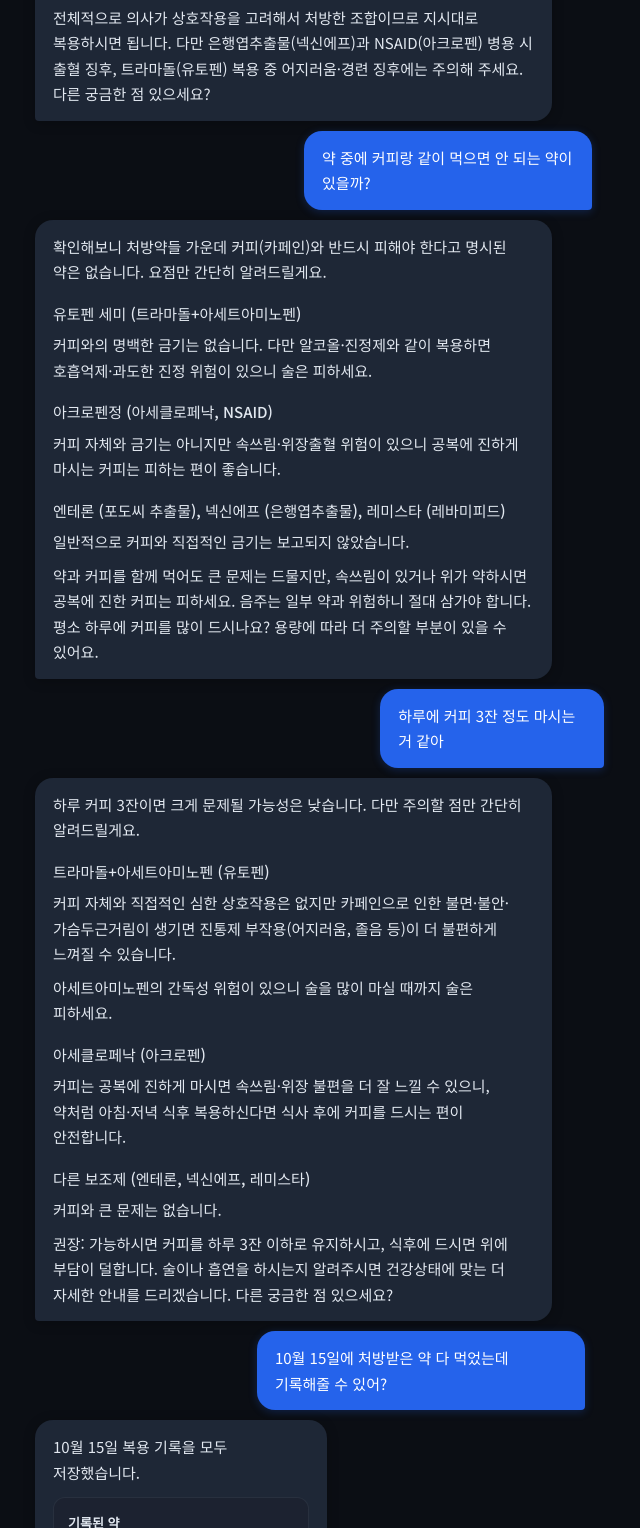
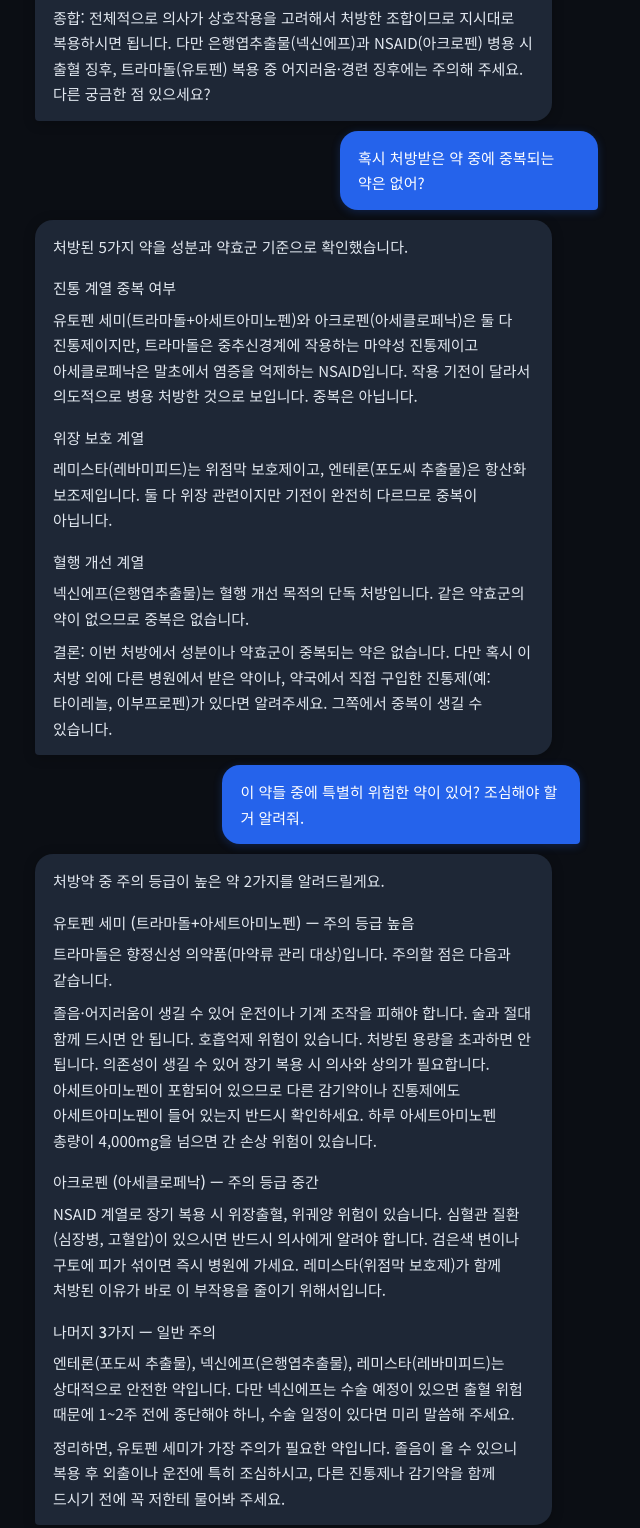
Before and after one commit to saanhong/medhelp, a plain HTML site: page index.html in a window 1280 px wide. Shown: the part 1524-3052 px from the top of the page, without its empty margins (301-941 px from the left). Drawn offline with Linux system fonts and the light colour scheme.

Commit message:
Update index.html

```diff
--- a/index.html
+++ b/index.html
@@ -392,8 +392,67 @@
           <p>항산화 보조제로, 다른 처방약과 임상적으로 의미 있는 상호작용은 보고되지 않았습니다.</p>
 
           <p>
-            전체적으로 의사가 상호작용을 고려해서 처방한 조합이므로 지시대로 복용하시면 됩니다. 다만 은행엽추출물(넥신에프)과 NSAID(아크로펜) 병용 시 출혈 징후, 트라마돌(유토펜) 복용 중 어지러움·경련 징후에는 주의해 주세요. 다른 궁금한 점 있으세요?
+            종합: 전체적으로 의사가 상호작용을 고려해서 처방한 조합이므로 지시대로 복용하시면 됩니다. 다만 은행엽추출물(넥신에프)과 NSAID(아크로펜) 병용 시 출혈 징후, 트라마돌(유토펜) 복용 중 어지러움·경련 징후에는 주의해 주세요. 다른 궁금한 점 있으세요?
           </p>
+        </div>
+      </div>
+    </div>
+
+    <!-- User message: 중복약물 -->
+    <div class="message-row user" role="article" aria-label="사용자 메시지">
+      <div>
+        <div class="bubble">
+          혹시 처방받은 약 중에 중복되는 약은 없어?
+        </div>
+      </div>
+    </div>
+
+    <!-- Bot response: 중복약물 -->
+    <div class="message-row bot" role="article" aria-label="복약도우미 응답">
+      <div>
+        <div class="bubble">
+          <p>처방된 5가지 약을 성분과 약효군 기준으로 확인했습니다.</p>
+
+          <h3>진통 계열 중복 여부</h3>
+          <p>유토펜 세미(트라마돌+아세트아미노펜)와 아크로펜(아세클로페낙)은 둘 다 진통제이지만, 트라마돌은 중추신경계에 작용하는 마약성 진통제이고 아세클로페낙은 말초에서 염증을 억제하는 NSAID입니다. 작용 기전이 달라서 의도적으로 병용 처방한 것으로 보입니다. 중복은 아닙니다.</p>
+
+          <h3>위장 보호 계열</h3>
+          <p>레미스타(레바미피드)는 위점막 보호제이고, 엔테론(포도씨 추출물)은 항산화 보조제입니다. 둘 다 위장 관련이지만 기전이 완전히 다르므로 중복이 아닙니다.</p>
+
+          <h3>혈행 개선 계열</h3>
+          <p>넥신에프(은행엽추출물)는 혈행 개선 목적의 단독 처방입니다. 같은 약효군의 약이 없으므로 중복은 없습니다.</p>
+
+          <p>결론: 이번 처방에서 성분이나 약효군이 중복되는 약은 없습니다. 다만 혹시 이 처방 외에 다른 병원에서 받은 약이나, 약국에서 직접 구입한 진통제(예: 타이레놀, 이부프로펜)가 있다면 알려주세요. 그쪽에서 중복이 생길 수 있습니다.</p>
+        </div>
+      </div>
+    </div>
+
+    <!-- User message: 위험약물 -->
+    <div class="message-row user" role="article" aria-label="사용자 메시지">
+      <div>
+        <div class="bubble">
+          이 약들 중에 특별히 위험한 약이 있어? 조심해야 할 거 알려줘.
+        </div>
+      </div>
+    </div>
+
+    <!-- Bot response: 위험약물 -->
+    <div class="message-row bot" role="article" aria-label="복약도우미 응답">
+      <div>
+        <div class="bubble">
+          <p>처방약 중 주의 등급이 높은 약 2가지를 알려드릴게요.</p>
+
+          <h3>유토펜 세미 (트라마돌+아세트아미노펜) — 주의 등급 높음</h3>
+          <p>트라마돌은 향정신성 의약품(마약류 관리 대상)입니다. 주의할 점은 다음과 같습니다.</p>
+          <p>졸음·어지러움이 생길 수 있어 운전이나 기계 조작을 피해야 합니다. 술과 절대 함께 드시면 안 됩니다. 호흡억제 위험이 있습니다. 처방된 용량을 초과하면 안 됩니다. 의존성이 생길 수 있어 장기 복용 시 의사와 상의가 필요합니다. 아세트아미노펜이 포함되어 있으므로 다른 감기약이나 진통제에도 아세트아미노펜이 들어 있는지 반드시 확인하세요. 하루 아세트아미노펜 총량이 4,000mg을 넘으면 간 손상 위험이 있습니다.</p>
+
+          <h3>아크로펜 (아세클로페낙) — 주의 등급 중간</h3>
+          <p>NSAID 계열로 장기 복용 시 위장출혈, 위궤양 위험이 있습니다. 심혈관 질환(심장병, 고혈압)이 있으시면 반드시 의사에게 알려야 합니다. 검은색 변이나 구토에 피가 섞이면 즉시 병원에 가세요. 레미스타(위점막 보호제)가 함께 처방된 이유가 바로 이 부작용을 줄이기 위해서입니다.</p>
+
+          <h3>나머지 3가지 — 일반 주의</h3>
+          <p>엔테론(포도씨 추출물), 넥신에프(은행엽추출물), 레미스타(레바미피드)는 상대적으로 안전한 약입니다. 다만 넥신에프는 수술 예정이 있으면 출혈 위험 때문에 1~2주 전에 중단해야 하니, 수술 일정이 있다면 미리 말씀해 주세요.</p>
+
+          <p>정리하면, 유토펜 세미가 가장 주의가 필요한 약입니다. 졸음이 올 수 있으니 복용 후 외출이나 운전에 특히 조심하시고, 다른 진통제나 감기약을 함께 드시기 전에 꼭 저한테 물어봐 주세요.</p>
         </div>
       </div>
     </div>
@@ -423,7 +482,7 @@
           <p>일반적으로 커피와 직접적인 금기는 보고되지 않았습니다.</p>
 
           <p>
-            약과 커피를 함께 먹어도 큰 문제는 드물지만, 속쓰림이 있거나 위가 약하시면 공복에 진한 커피는 피하세요. 음주는 일부 약과 위험하니 절대 삼가야 합니다. 평소 하루에 커피를 많이 드시나요? 용량에 따라 더 주의할 부분이 있을 수 있어요.
+            요약: 약과 커피를 함께 먹어도 큰 문제는 드물지만, 속쓰림이 있거나 위가 약하시면 공복에 진한 커피는 피하세요. 음주는 일부 약과 위험하니 절대 삼가야 합니다. 평소 하루에 커피를 많이 드시나요? 용량에 따라 더 주의할 부분이 있을 수 있어요.
           </p>
         </div>
       </div>
```
